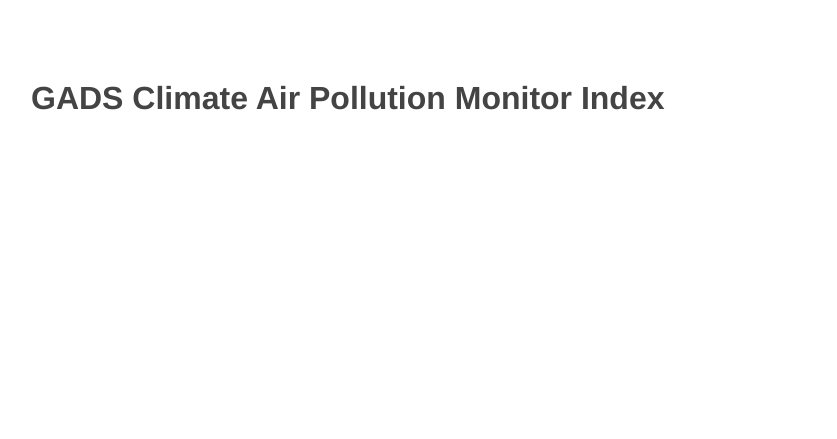
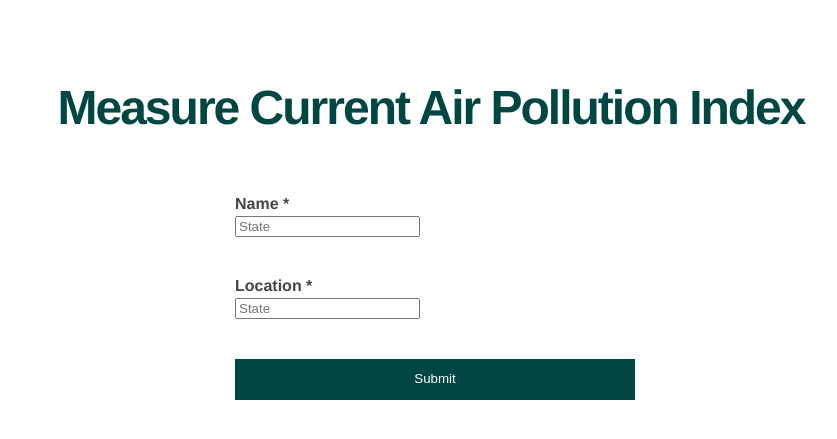
Before and after one commit to mosesboriowo/climate-monitor-gads, a Python web app: template templates/index.html in a window 1280 px wide. Shown: the part 60-499 px from the top of the page, without its empty margins (209-1046 px from the left). Run offline with Jinja, Linux system fonts and the light colour scheme; the template is opened without the code that fills it, so the values that code supplies are empty.

Commit message:
html&css

```diff
--- a/templates/base.html
+++ b/templates/base.html
@@ -10,7 +10,7 @@
 	<div>
             <ul class="menu">
             <li>
-                <a href="{{url_for('air_index')}}">Air Index</a>
+                <a href="{{url_for('result')}}">Air Index</a>
             </li>
             </ul>
         </div>
--- a/templates/index.html
+++ b/templates/index.html
@@ -1,12 +1,21 @@
 {% extends 'base.html' %}
 
 {% block content %}
-    <h1>{% block title %} GADS Climate Air Pollution Monitor Index{% endblock %}</h1>
-    {% for post in posts %}
-        <a class="post" href="{{ url_for('post', post_id=post['id']) }}">
-            <h2>{{ post['title'] }}</h2>
-        </a>
-        <span class="timestamp">{{ post['created'] }}</span>
-        <hr>
-    {% endfor %}
+<h2>{% block title %} Measure Current Air Pollution Index {% endblock %}</h2>
+
+<form method="post">
+    <div class="form">
+        <label class="label" for="title">Name *</label>
+        <input type="text" name="title" placeholder="State" value="{{ request.form['name'] }}"></input>
+    </div>
+
+	<div class="form">
+        <label class="label" for="title">Location *</label>
+        <input type="text" name="title" placeholder="State" value="{{ request.form['state'] }}"></input>
+    </div>
+
+    <div class="form">
+        <button type="submit" class="button">Submit</button>
+    </div>
+</form>
 {% endblock %}
```
Also changed, not shown: templates/create.html (deleted, +0 -16 lines), templates/result.html (added, +8 -0 lines).
